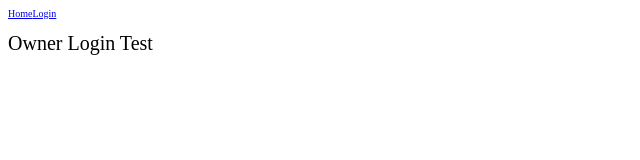
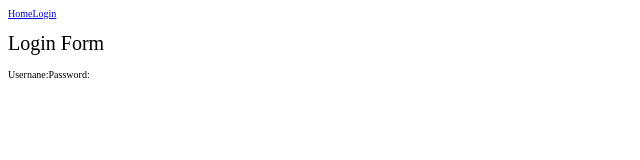
Before and after one commit to Alieze-Ali/front-end, a React (Create React App) app: page /login in a window 1280 px wide. Shown: the top 160 px of the page, without its empty margins (0-640 px from the left). Built offline with nearby package versions, Linux system fonts and the light colour scheme.

Commit message:
owner login test

```diff
--- a/package.json
+++ b/package.json
@@ -10,7 +10,8 @@
     "react": "^17.0.2",
     "react-dom": "^17.0.2",
     "react-router-dom": "^5.2.0",
-    "react-scripts": "4.0.3"
+    "react-scripts": "4.0.3",
+    "yup": "^0.32.9"
   },
   "scripts": {
     "start": "react-scripts start",
--- a/src/components/OwnerLogin.jsx
+++ b/src/components/OwnerLogin.jsx
@@ -1,11 +1,15 @@
 import React from 'react';
-// make sure to include yup
+import * as yup from 'yup';
 
 const OwnerLogin = () => {
 
     return (
         <div>
-            <h1>Owner Login Test</h1>
+            <h1>Login Form</h1>
+                <form>
+                    <label>Usernane:</label>
+                    <label>Password:</label>
+                </form>
         </div>
     )
 }
```
Also changed, not shown: 1 other file (tests, documents, lock files or other folders).
